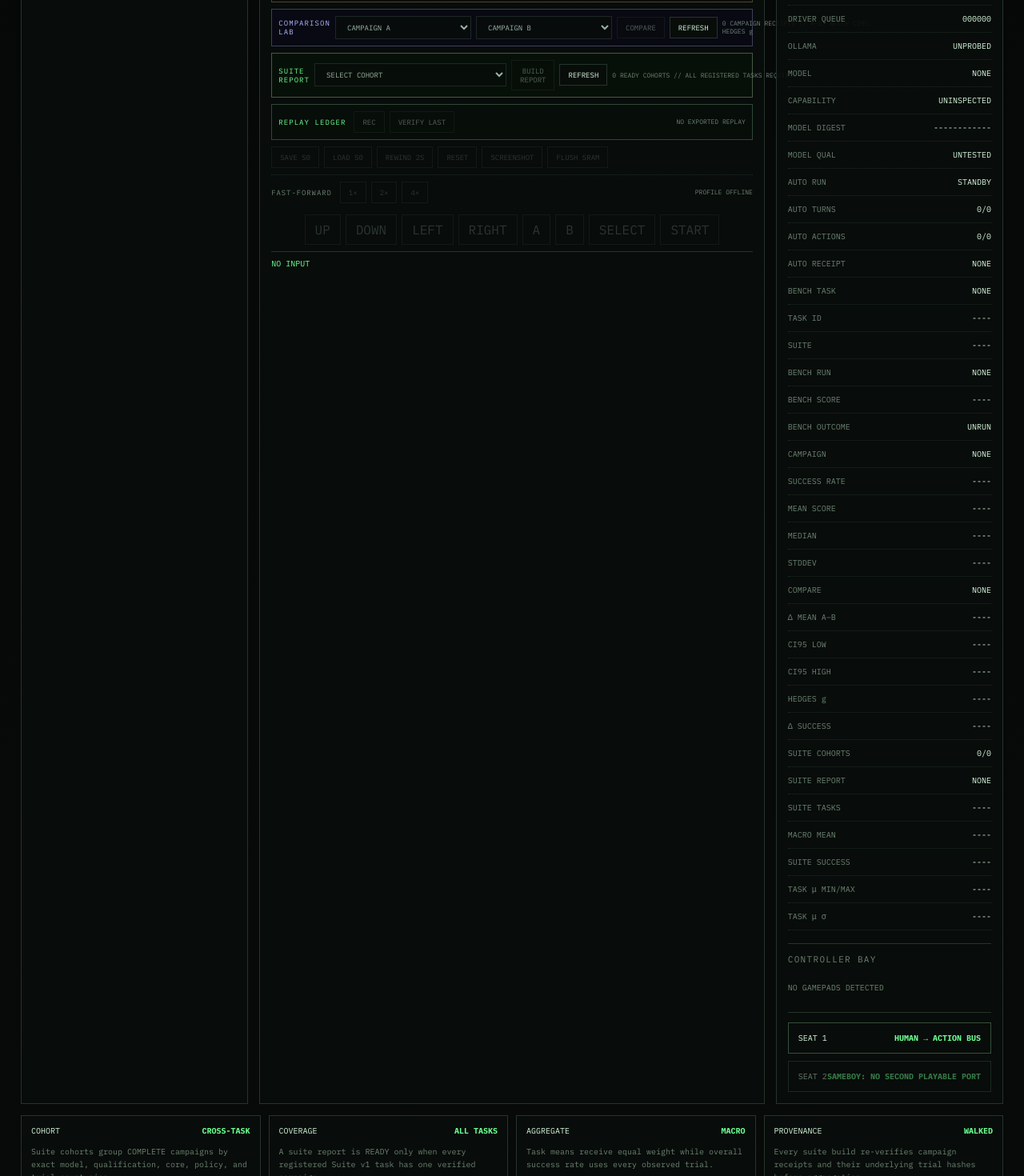
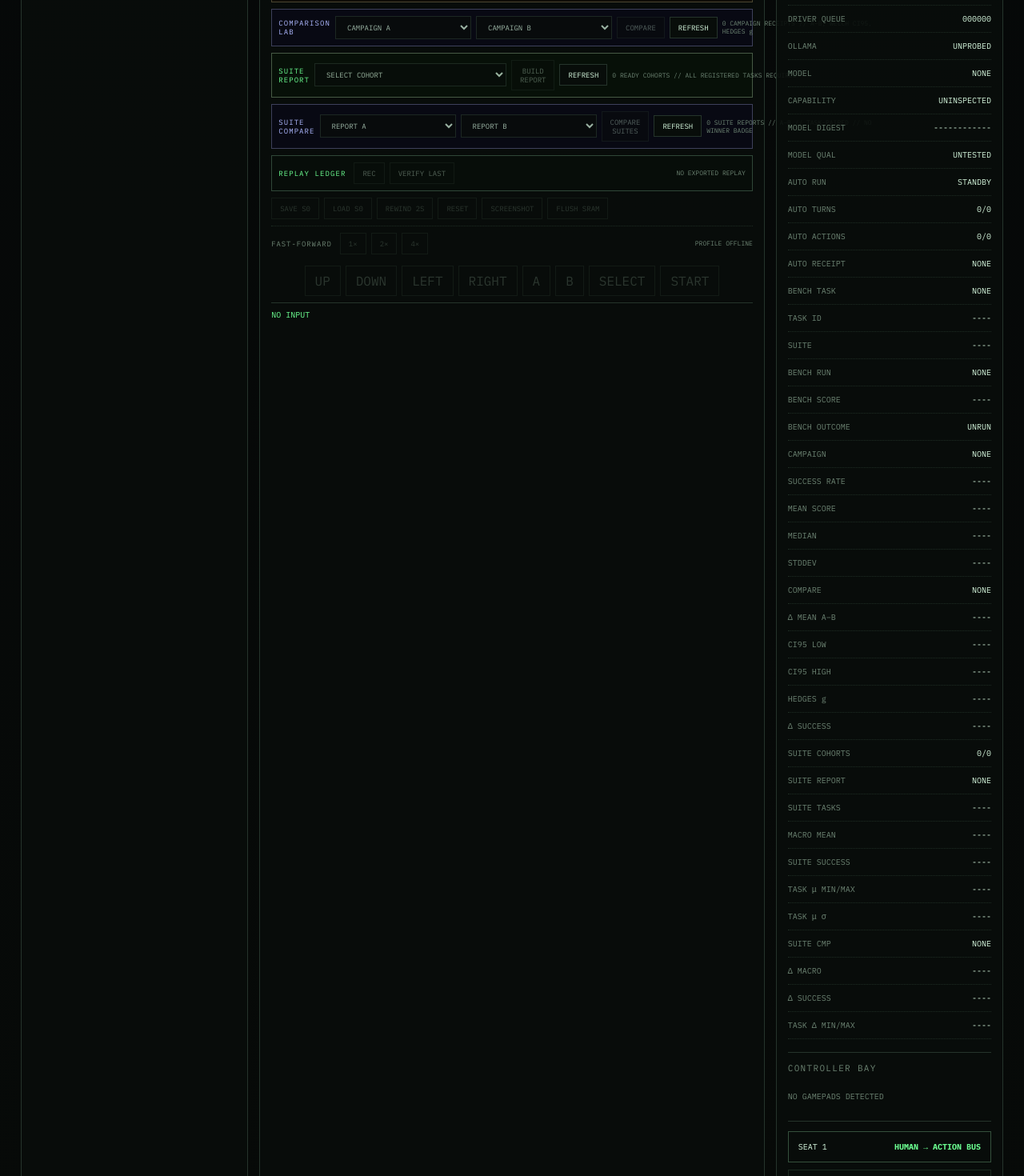
Before and after one commit to MichaelWave369/PhiCade, a React (Vite) app in the folder apps/desktop/: page / in a window 1280 px wide. Shown: the part 1060-2530 px from the top of the page at 80% size. Built offline with nearby package versions, Linux system fonts and the light colour scheme.

Commit message:
Rung 17: add Suite Comparison Lab desktop lane

```diff
--- a/apps/desktop/src/App.tsx
+++ b/apps/desktop/src/App.tsx
@@ -17,6 +17,7 @@ import {
   cancelBenchmarkCampaign,
   completeOllamaTurn,
   compareBenchmarkCampaigns,
+  compareBenchmarkSuiteReports,
   continueBenchmarkCampaign,
   buildBenchmarkSuiteReport,
   failAutodriveProvider,
@@ -32,6 +33,7 @@ import {
   issueAgentTurn,
   listBenchmarkCampaignReceipts,
   listBenchmarkSuiteReportCandidates,
+  listBenchmarkSuiteReports,
   listOllamaModels,
   qualifyOllamaModel,
   loadSettings,
@@ -62,8 +64,10 @@ import {
   type BenchmarkCampaignStatus,
   type CampaignComparisonArtifact,
   type CampaignListEntry,
+  type BenchmarkSuiteComparisonArtifact,
   type BenchmarkSuiteReportArtifact,
   type BenchmarkSuiteReportCandidate,
+  type BenchmarkSuiteReportListEntry,
   type ControlMode,
   type FramePacket,
   type GameProfile,
@@ -79,10 +83,10 @@ const systems = ["ALL", "NES", "SNES", "GB", "GBC", "GBA", "GENESIS", "PS1"] as
 const PHIBOT_AGENT_ID = "phi-local";
 
 const milestones = [
-  ["COHORT", "CROSS-TASK", "Suite cohorts group COMPLETE campaigns by exact model, qualification, core, policy, and trial-count pins."],
-  ["COVERAGE", "ALL TASKS", "A suite report is READY only when every registered Suite v1 task has one verified campaign."],
-  ["AGGREGATE", "MACRO", "Task means receive equal weight while overall success rate uses every observed trial."],
-  ["PROVENANCE", "WALKED", "Every suite build re-verifies campaign receipts and their underlying trial hashes before aggregation."],
+  ["PAIRING", "TASK-MATCHED", "Suite Comparison pairs the same frozen task across report A and report B instead of comparing unrelated aggregates."],
+  ["PROVENANCE", "REPLAYED", "Both suite reports, every campaign, and every underlying trial hash are re-verified before comparison."],
+  ["UNCERTAINTY", "PER TASK", "Each task reuses the campaign Welch CI95, Hedges g, and success-rate delta machinery."],
+  ["VERDICT", "NONE", "Suite-level deltas stay descriptive. PhiCade records evidence without minting a winner badge."],
 ] as const;
 
 function decodeBase64(value: string): Uint8Array {
@@ -148,6 +152,11 @@ export function App() {
   const [selectedSuiteCohortId, setSelectedSuiteCohortId] = useState<string | null>(null);
   const [lastSuiteReport, setLastSuiteReport] = useState<BenchmarkSuiteReportArtifact | null>(null);
   const [suiteReportBusy, setSuiteReportBusy] = useState(false);
+  const [suiteReportLedger, setSuiteReportLedger] = useState<BenchmarkSuiteReportListEntry[]>([]);
+  const [suiteComparisonAId, setSuiteComparisonAId] = useState<number | null>(null);
+  const [suiteComparisonBId, setSuiteComparisonBId] = useState<number | null>(null);
+  const [lastSuiteComparison, setLastSuiteComparison] = useState<BenchmarkSuiteComparisonArtifact | null>(null);
+  const [suiteComparisonBusy, setSuiteComparisonBusy] = useState(false);
   const [scanning, setScanning] = useState(false);
 
   useEffect(() => {
@@ -603,6 +612,61 @@ export function App() {
     }
   };
 
+  const refreshSuiteReportLedger = async () => {
+    try {
+      const reports = await listBenchmarkSuiteReports();
+      setSuiteReportLedger(reports);
+      if (reports.length >= 2) {
+        const newest = reports[reports.length - 1];
+        const previous = reports[reports.length - 2];
+        setSuiteComparisonAId((current) =>
+          current !== null && reports.some((entry) => entry.reportId === current)
+            ? current
+            : previous.reportId,
+        );
+        setSuiteComparisonBId((current) =>
+          current !== null && reports.some((entry) => entry.reportId === current)
+            ? current
+            : newest.reportId,
+        );
+      } else {
+        setSuiteComparisonAId(reports[0]?.reportId ?? null);
+        setSuiteComparisonBId(null);
+      }
+    } catch (error) {
+      setNotice(`SUITE COMPARISON LEDGER ERROR // ${String(error)}`);
+    }
+  };
+
+  const runSuiteComparison = async () => {
+    if (suiteComparisonAId === null || suiteComparisonBId === null) {
+      setNotice("SUITE COMPARISON REQUIRES TWO REPORTS");
+      return;
+    }
+    if (suiteComparisonAId === suiteComparisonBId) {
+      setNotice("SUITE COMPARISON REQUIRES DISTINCT REPORTS");
+      return;
+    }
+
+    setSuiteComparisonBusy(true);
+    try {
+      const artifact = await compareBenchmarkSuiteReports(
+        suiteComparisonAId,
+        suiteComparisonBId,
+      );
+      setLastSuiteComparison(artifact);
+      const stats = artifact.receipt.stats;
+      setNotice(
+        `SUITE COMPARISON #${artifact.receipt.comparisonId} // ΔMACRO ${stats.macroMeanScoreDifferenceAMinusB.toFixed(1)} // ΔSUCCESS ${(stats.overallSuccessRateDifferenceAMinusB * 100).toFixed(1)}pp // ${stats.taskCount} TASKS`,
+      );
+    } catch (error) {
+      setLastSuiteComparison(null);
+      setNotice(`SUITE COMPARISON REFUSED // ${String(error)}`);
+    } finally {
+      setSuiteComparisonBusy(false);
+    }
+  };
+
   const buildSelectedSuiteReport = async () => {
     if (!selectedSuiteCohortId) {
       setNotice("SUITE REPORT REQUIRES A READY 2/2 COHORT");
@@ -617,6 +681,7 @@ export function App() {
         `SUITE REPORT #${artifact.receipt.reportId} // MACRO μ ${stats.macroMeanScore1000.toFixed(1)} // SUCCESS ${(stats.overallSuccessRate * 100).toFixed(1)}% // ${stats.taskCount} TASKS`,
       );
       await refreshSuiteReportCandidates();
+      await refreshSuiteReportLedger();
     } catch (error) {
       setLastSuiteReport(null);
       setNotice(`SUITE REPORT REFUSED // ${String(error)}`);
@@ -1249,7 +1314,7 @@ export function App() {
                   <div className="phi-mark">Φ</div>
                   <h2>PHICADE</h2>
                   <p>{selectedGame ? `${selectedGame.system} // ${selectedGame.displayName}` : "SELECT CARTRIDGE"}</p>
-                  <small>RUNG 16 // SUITE REPORTS ONLINE</small>
+                  <small>RUNG 17 // SUITE REPORTS ONLINE</small>
                 </div>
               )}
             </div>
@@ -1457,6 +1522,65 @@ export function App() {
                 : `${suiteCandidates.filter((candidate) => candidate.ready).length} READY COHORTS // ALL REGISTERED TASKS REQUIRED`}
             </small>
           </div>
+          <div className="comparison-strip">
+            <span>SUITE COMPARE</span>
+            <select
+              value={suiteComparisonAId ?? ""}
+              onChange={(event) => {
+                setSuiteComparisonAId(event.target.value ? Number(event.target.value) : null);
+                setLastSuiteComparison(null);
+              }}
+              disabled={suiteReportLedger.length === 0 || suiteComparisonBusy || autodrive?.active}
+              aria-label="Suite Report A"
+            >
+              <option value="">REPORT A</option>
+              {suiteReportLedger.map((entry) => (
+                <option key={`suite-a-${entry.reportId}`} value={entry.reportId}>
+                  {`#${entry.reportId} ${entry.model} ${entry.modelDigest.slice(0, 8)}… // μ ${entry.macroMeanScore1000.toFixed(1)} // ${(entry.overallSuccessRate * 100).toFixed(1)}%`}
+                </option>
+              ))}
+            </select>
+            <select
+              value={suiteComparisonBId ?? ""}
+              onChange={(event) => {
+                setSuiteComparisonBId(event.target.value ? Number(event.target.value) : null);
+                setLastSuiteComparison(null);
+              }}
+              disabled={suiteReportLedger.length === 0 || suiteComparisonBusy || autodrive?.active}
+              aria-label="Suite Report B"
+            >
+              <option value="">REPORT B</option>
+              {suiteReportLedger.map((entry) => (
+                <option key={`suite-b-${entry.reportId}`} value={entry.reportId}>
+                  {`#${entry.reportId} ${entry.model} ${entry.modelDigest.slice(0, 8)}… // μ ${entry.macroMeanScore1000.toFixed(1)} // ${(entry.overallSuccessRate * 100).toFixed(1)}%`}
+                </option>
+              ))}
+            </select>
+            <button
+              onClick={() => void runSuiteComparison()}
+              disabled={
+                suiteComparisonBusy
+                || suiteComparisonAId === null
+                || suiteComparisonBId === null
+                || suiteComparisonAId === suiteComparisonBId
+                || autodrive?.active
+                || campaignStatus?.active
+              }
+            >
+              {suiteComparisonBusy ? "REVERIFYING..." : "COMPARE SUITES"}
+            </button>
+            <button
+              onClick={() => void refreshSuiteReportLedger()}
+              disabled={suiteComparisonBusy || autodrive?.active}
+            >
+              REFRESH
+            </button>
+            <small>
+              {lastSuiteComparison
+                ? `#${lastSuiteComparison.receipt.comparisonId} // ΔMACRO ${lastSuiteComparison.receipt.stats.macroMeanScoreDifferenceAMinusB.toFixed(1)} // ΔSUCCESS ${(lastSuiteComparison.receipt.stats.overallSuccessRateDifferenceAMinusB * 100).toFixed(1)}pp // TASK Δ [${lastSuiteComparison.receipt.stats.minTaskMeanDifferenceAMinusB.toFixed(1)}, ${lastSuiteComparison.receipt.stats.maxTaskMeanDifferenceAMinusB.toFixed(1)}]`
+                : `${suiteReportLedger.length} SUITE REPORTS // A−B // TASK-PAIRED // NO WINNER BADGE`}
+            </small>
+          </div>
           <div className="replay-strip">
             <span>REPLAY LEDGER</span>
             <button
@@ -1517,7 +1641,7 @@ export function App() {
         </section>
 
         <aside className="panel telemetry-panel">
-          <div className="panel-title">RUNTIME // RUNG 16</div>
+          <div className="panel-title">RUNTIME // RUNG 17</div>
           <dl>
             <div><dt>FRAME</dt><dd>{frameNumber.toString().padStart(6, "0")}</dd></div>
             <div><dt>INPUT QUEUE</dt><dd>{bus.pending.toString().padStart(6, "0")}</dd></div>
@@ -1571,6 +1695,10 @@ export function App() {
             <div><dt>SUITE SUCCESS</dt><dd>{lastSuiteReport ? `${(lastSuiteReport.receipt.stats.overallSuccessRate * 100).toFixed(1)}%` : "----"}</dd></div>
             <div><dt>TASK μ MIN/MAX</dt><dd>{lastSuiteReport ? `${lastSuiteReport.receipt.stats.minTaskMeanScore1000.toFixed(1)} / ${lastSuiteReport.receipt.stats.maxTaskMeanScore1000.toFixed(1)}` : "----"}</dd></div>
             <div><dt>TASK μ σ</dt><dd>{lastSuiteReport ? lastSuiteReport.receipt.stats.populationStddevTaskMeanScore1000.toFixed(1) : "----"}</dd></div>
+            <div><dt>SUITE CMP</dt><dd>{lastSuiteComparison ? `#${lastSuiteComparison.receipt.comparisonId}` : "NONE"}</dd></div>
+            <div><dt>Δ MACRO</dt><dd>{lastSuiteComparison ? lastSuiteComparison.receipt.stats.macroMeanScoreDifferenceAMinusB.toFixed(1) : "----"}</dd></div>
+            <div><dt>Δ SUCCESS</dt><dd>{lastSuiteComparison ? `${(lastSuiteComparison.receipt.stats.overallSuccessRateDifferenceAMinusB * 100).toFixed(1)}pp` : "----"}</dd></div>
+            <div><dt>TASK Δ MIN/MAX</dt><dd>{lastSuiteComparison ? `${lastSuiteComparison.receipt.stats.minTaskMeanDifferenceAMinusB.toFixed(1)} / ${lastSuiteComparison.receipt.stats.maxTaskMeanDifferenceAMinusB.toFixed(1)}` : "----"}</dd></div>
           </dl>
 
           <div className="rule" />
```
